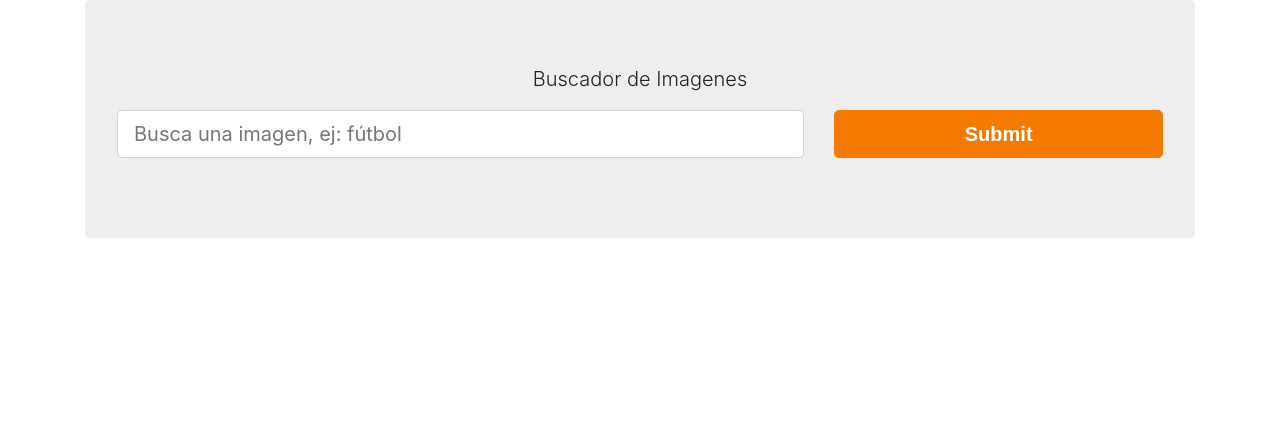
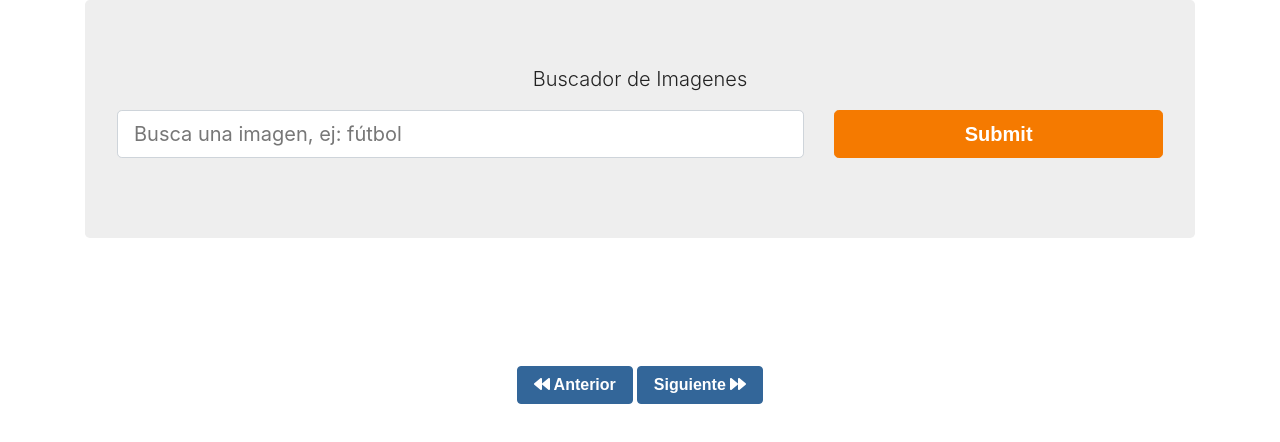
Before and after one commit to Alejandro-Ochando/buscador_imagenes, a React (Create React App) app: page / in a window 1280 px wide. Shown: the top 442 px of the page. Built offline with nearby package versions, Linux system fonts and the light colour scheme; a web font is replaced by a local one.

Commit message:
Paginador terminado y evitando ir a numeros negativos

```diff
--- a/package.json
+++ b/package.json
@@ -3,6 +3,9 @@
   "version": "0.1.0",
   "private": true,
   "dependencies": {
+    "@fortawesome/fontawesome-svg-core": "^1.2.32",
+    "@fortawesome/free-solid-svg-icons": "^5.15.1",
+    "@fortawesome/react-fontawesome": "^0.1.12",
     "@testing-library/jest-dom": "^5.11.5",
     "@testing-library/react": "^11.1.0",
     "@testing-library/user-event": "^12.1.10",
--- a/src/App.js
+++ b/src/App.js
@@ -1,8 +1,13 @@
 import Axios from 'axios';
 import React, { useState, useEffect } from 'react';
 import axios from 'axios';
+import { FontAwesomeIcon } from '@fortawesome/react-fontawesome';
 import Formulario from './components/Formulario';
 import ListadoImagenes from './components/ListadoImagenes';
+import { faForward, faBackward } from '@fortawesome/free-solid-svg-icons'
+
+
+
 
 function App() {
 
@@ -11,6 +16,9 @@ function App() {
   //Paginador
   const [ actualPage, saveActualPage ] = useState(1);
   const [ totalPages, saveTotalPages ] = useState(1);
+
+  const next = <FontAwesomeIcon icon={faForward} />
+  const previous = <FontAwesomeIcon icon={faBackward} />
 
   useEffect(() => {
 
@@ -33,6 +41,19 @@ function App() {
     consultAPI();
   }, [search]);
 
+  //Delante y Atras del Paginador
+  const previousPage = () => {
+    const newActualPage = actualPage - 1;
+    if(newActualPage === 0 ) return;
+    saveActualPage(newActualPage);
+  }
+
+  const nextPage = () => {
+    const newActualPage = actualPage + 1;
+    if(newActualPage > totalPages ) return;
+    saveActualPage(newActualPage);
+  }
+
 
   return (
     <div className="container">
@@ -47,6 +68,22 @@ function App() {
         <ListadoImagenes
           images={images}
         />
+        <button
+          type="button"
+          className="btn btn-info mr-1"
+          onClick={previousPage}
+        >
+          {previous}  Anterior
+        </button>
+        <button
+          type="button"
+          className="btn btn-info"
+          onClick={nextPage}
+        >
+          Siguiente  {next}
+        </button>
+
+
       </div>
     </div>
   );
```
Also changed, not shown: 1 other file (tests, documents, lock files or other folders).
